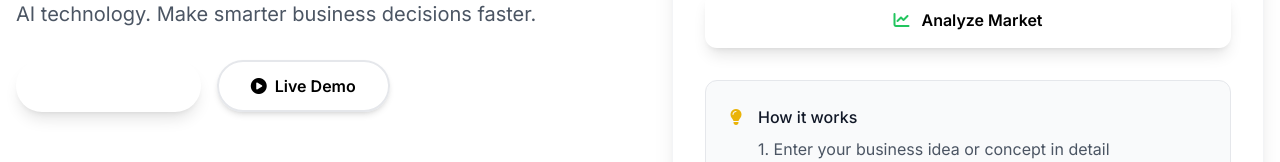
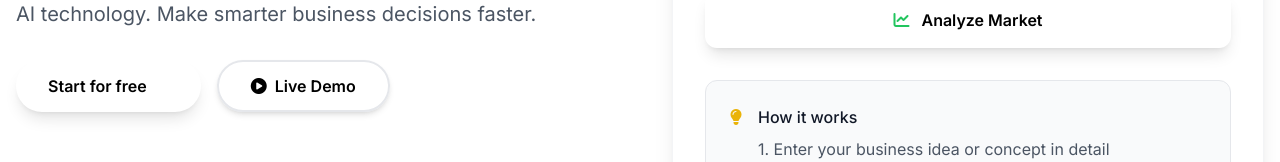
Before and after one commit to Souravsuvro/market-flick-landing, a React (Create React App) app: page / in a window 1280 px wide. Shown: the part 425-587 px from the top of the page. Built offline with nearby package versions, Linux system fonts and the light colour scheme.

Commit message:
Change Start for free button text color to black

```diff
--- a/src/components/HeroSection.tsx
+++ b/src/components/HeroSection.tsx
@@ -168,7 +168,7 @@ const HeroSection: React.FC = () => {
             <motion.button
               whileHover={{ scale: 1.05 }}
               whileTap={{ scale: 0.95 }}
-              className="relative overflow-hidden bg-custom hover:bg-custom/90 text-white font-semibold px-8 py-3 rounded-full transition-all duration-300 flex items-center justify-center gap-2 shadow-lg hover:shadow-xl group"
+              className="relative overflow-hidden bg-custom hover:bg-custom/90 text-black font-semibold px-8 py-3 rounded-full transition-all duration-300 flex items-center justify-center gap-2 shadow-lg hover:shadow-xl group"
             >
               <span>Start for free</span>
               <i className="fas fa-arrow-right text-white transition-transform duration-300 group-hover:translate-x-1"></i>
```
